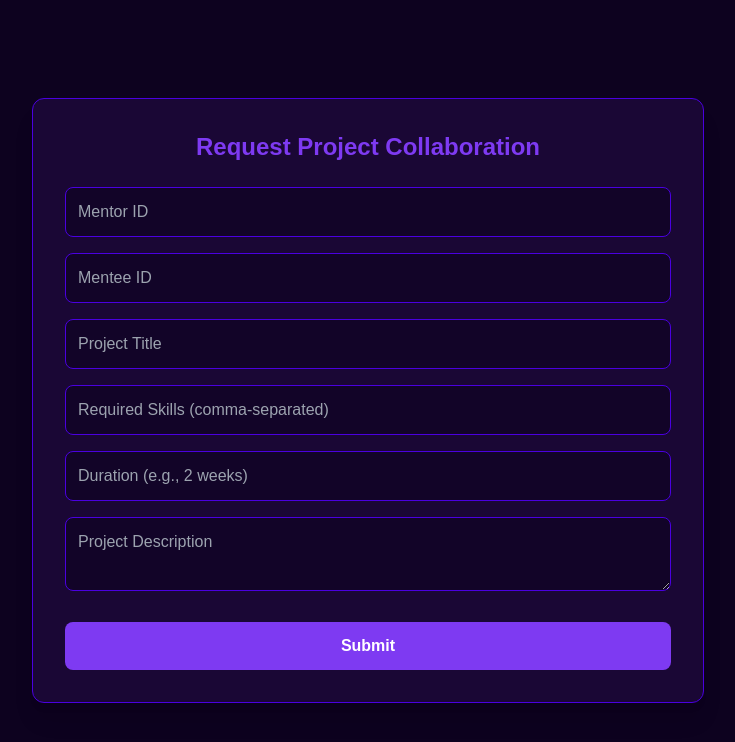
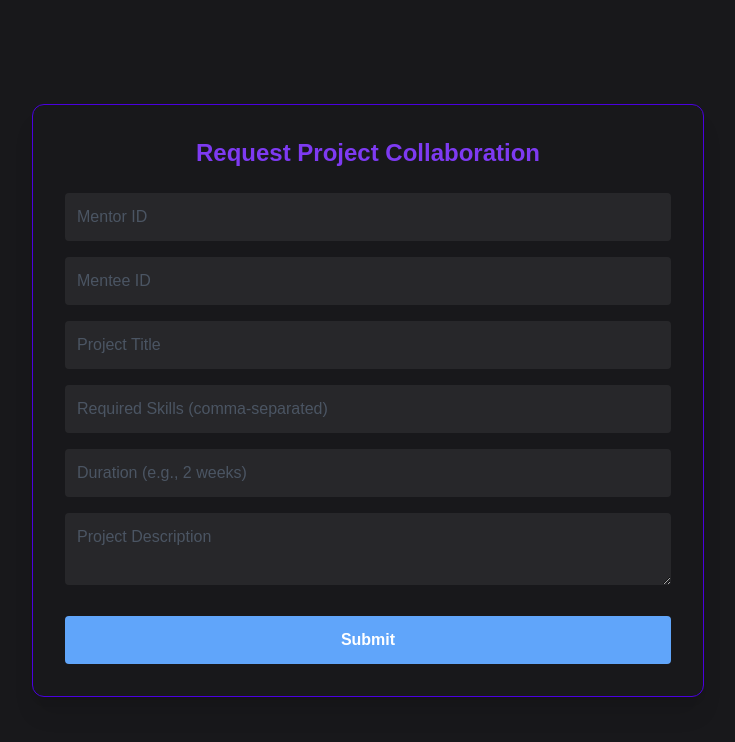
Before and after one commit to erandesamadhan2003/HackIIITV, a React (Vite) app in the folder frontend/: page /collabform in a window 1280 px wide. Shown: the top 742 px of the page, without its empty margins (272-1007 px from the left). Built offline with nearby package versions, Linux system fonts and the light colour scheme; no server answers.

Commit message:
frontend random crap

```diff
--- a/frontend/src/Pages/CodeEditor.jsx
+++ b/frontend/src/Pages/CodeEditor.jsx
@@ -115,7 +115,7 @@ export const CodeEditor = () => {
   };
 
   return (
-    <div className="flex h-screen bg-[#0D021F]">
+    <div className="flex h-screen bg-zinc-900">
       {/* Sidebar */}
       <Sidebar
         roomId={roomId}
@@ -140,9 +140,9 @@ export const CodeEditor = () => {
         </div>
 
         {/* Chat Box */}
-        <div className="w-80 border-l border-[#4A00E0] bg-[#1E1E2F] p-4 flex flex-col">
+        <div className="w-80 border-l border-gray-500 bg-zinc-900 p-4 flex flex-col">
           <h2 className="text-lg text-white font-semibold">💬 ChatBox</h2>
-          <div className="flex-1 overflow-y-auto bg-[#0D021F] rounded-lg mt-2 p-2">
+          <div className="flex-1 overflow-y-auto bg-zinc-800 rounded-sm mt-2 p-2">
             {messages.map((msg, index) => (
               <div key={index} className="text-white text-sm p-1">
                 <span className="text-gray-500 font-semibold">{msg.username}:</span>{" "}
@@ -155,13 +155,13 @@ export const CodeEditor = () => {
           <div className="mt-2 flex">
             <input
               type="text"
-              className="flex-1 p-2 bg-[#222] text-white rounded-lg"
+              className="flex-1 p-2 bg-zinc-900 text-white rounded-sm"
               placeholder="Type a message..."
               value={message}
               onChange={(e) => setMessage(e.target.value)}
             />
             <button
-              className="ml-2 bg-[#4A00E0] text-white p-2 rounded-lg"
+              className="ml-2 bg-blue-400 text-white p-2 rounded-sm"
               onClick={handleSendButton}
               disabled={!user}
             >
--- a/frontend/src/Pages/CollabForm.jsx
+++ b/frontend/src/Pages/CollabForm.jsx
@@ -27,10 +27,10 @@ const CollabForm = () => {
   };
 
   return (
-    <div className="min-h-screen flex items-center justify-center bg-[#0D021F]">
+    <div className="min-h-screen flex items-center justify-center bg-zinc-900">
       <form
         onSubmit={handleSubmit}
-        className="bg-[#1a0735] shadow-xl rounded-xl p-8 w-full max-w-2xl text-[#EAEAEA] border border-[#4A00E0]"
+        className="bg-zinc-900 shadow-xl rounded-xl p-8 w-full max-w-2xl text-[#EAEAEA] border border-[#4A00E0]"
       >
         <h2 className="text-2xl font-bold mb-6 text-center text-[#7E3AF2]">
           Request Project Collaboration
@@ -48,7 +48,7 @@ const CollabForm = () => {
             name={input.name}
             placeholder={input.placeholder}
             onChange={handleChange}
-            className="w-full mb-4 p-3 rounded-lg bg-[#120428] border border-[#4A00E0] placeholder-gray-400 focus:outline-none focus:ring-2 focus:ring-[#9B51E0]"
+            className="w-full mb-4 p-3 rounded-sm bg-zinc-800  placeholder-gray-600 focus:outline-none focus:ring-1 focus:ring-blue-400"
           />
         ))}
 
@@ -56,12 +56,12 @@ const CollabForm = () => {
           name="description"
           placeholder="Project Description"
           onChange={handleChange}
-          className="w-full mb-6 p-3 rounded-lg bg-[#120428] border border-[#4A00E0] placeholder-gray-400 focus:outline-none focus:ring-2 focus:ring-[#9B51E0]"
+          className="w-full mb-6 p-3 rounded-sm bg-zinc-800  placeholder-gray-600 focus:outline-none focus:ring-1 focus:ring-blue-400"
         />
 
         <button
           type="submit"
-          className="w-full py-3 rounded-lg bg-[#7E3AF2] hover:bg-[#9B51E0] text-white font-semibold transition duration-300"
+          className="w-full py-3 rounded-sm bg-blue-400 hover:bg-blue-300 text-white font-semibold transition duration-300"
         >
           Submit
         </button>
```
